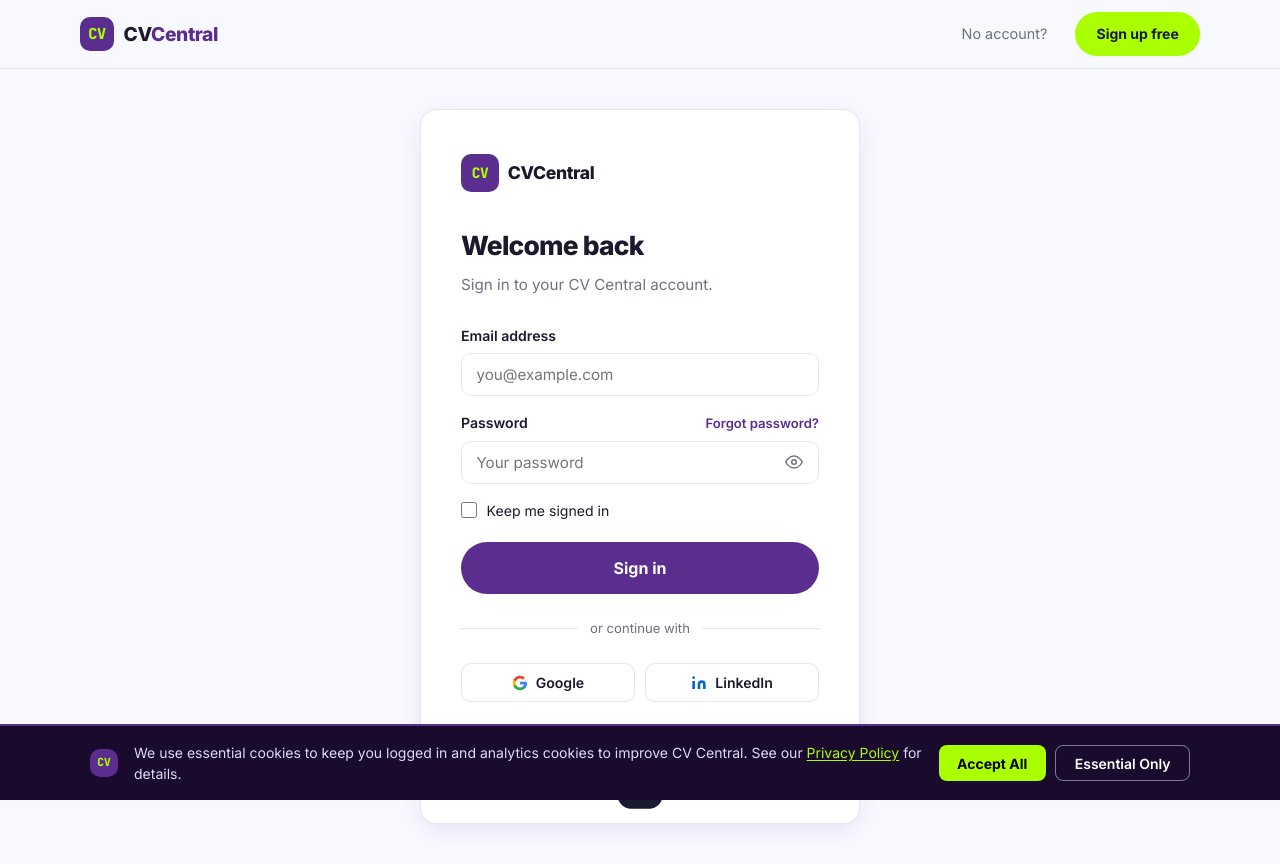
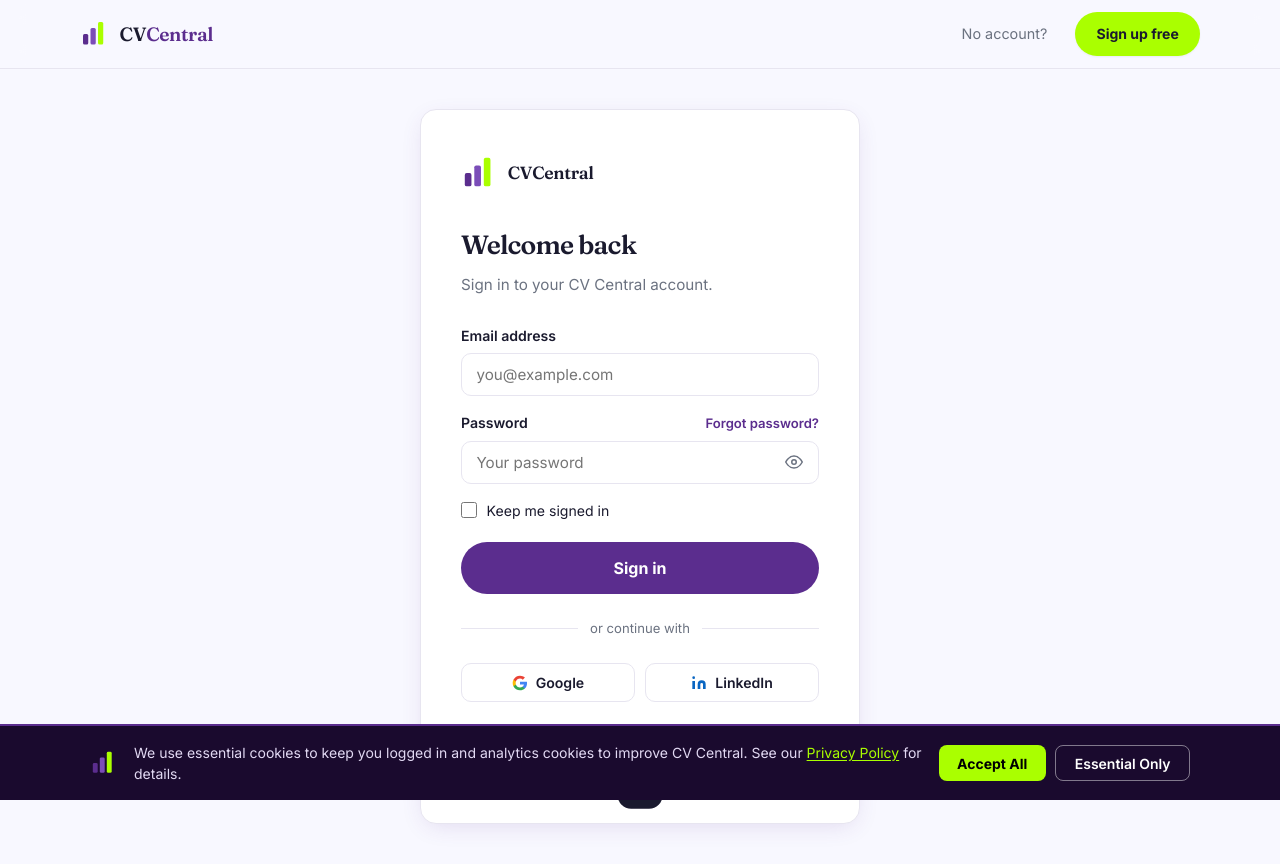
Before and after one commit to rhmatiqur-commits/cvcentral, a website: page login.html in a window 1280 px wide. Drawn offline with nearby package versions, Linux system fonts and the light colour scheme.

Commit message:
feat: redesign auth pages - new logo mark and Fraunces headings
Second phase of the whole-site redesign after dashboard.html and
cv-builder.html. login/signup/forgot-password/reset-password all get
the ascending-bars SVG logo (replacing the old violet CV square) and
Fraunces for the wordmark and page headings.

Kept the existing light centered-card layout on all four - one-time,
transient pages, no sidebar or dark/light toggle needed. Consistent
branding was the ask, not a structural redesign. Every form field,
validation script, and the Google/LinkedIn OAuth buttons untouched.

Fixed a recurring CRLF/LF mismatch on forgot-password.html and
reset-password.html before staging so the diff only shows the real change.

```diff
--- a/login.html
+++ b/login.html
@@ -7,7 +7,7 @@
   <meta name="description" content="Sign in to your CV Central account.">
   <link rel="preconnect" href="https://fonts.googleapis.com">
   <link rel="preconnect" href="https://fonts.gstatic.com" crossorigin>
-  <link href="https://fonts.googleapis.com/css2?family=Inter:wght@400;500;600;700;800;900&family=JetBrains+Mono:wght@600;700;800&display=swap" rel="stylesheet">
+  <link href="https://fonts.googleapis.com/css2?family=Inter:wght@400;500;600;700;800;900&family=Fraunces:ital,opsz,wght@0,9..144,500;0,9..144,600;0,9..144,700;1,9..144,500&family=JetBrains+Mono:wght@600;700;800&display=swap" rel="stylesheet">
   <link rel="stylesheet" href="styles/main.css">
   <link rel="icon" href="assets/logo-icon.svg" type="image/svg+xml">
   <link rel="manifest" href="manifest.json">
@@ -22,8 +22,12 @@
   <header class="site-header">
     <div class="container">
       <a href="index.html" class="logo" aria-label="CV Central home">
-        <span class="logo-mark">CV</span>
-        <span>CV<span class="logo-central">Central</span></span>
+        <svg width="30" height="30" viewBox="0 0 40 40" aria-hidden="true">
+          <rect x="4" y="20" width="7" height="14" rx="2" fill="#5B2D8E"/>
+          <rect x="14" y="12" width="7" height="22" rx="2" fill="#7B4DB8"/>
+          <rect x="24" y="4" width="7" height="30" rx="2" fill="#AAFF00"/>
+        </svg>
+        <span style="font-family:'Fraunces',Georgia,serif;font-weight:600;">CV<span class="logo-central">Central</span></span>
       </a>
       <nav class="main-nav">
         <span style="font-size:0.9rem;color:var(--muted);">No account?</span>
@@ -35,11 +39,15 @@
   <main class="auth-wrap">
     <div class="auth-card">
       <a href="index.html" class="auth-logo">
-        <span class="logo-mark" style="width:38px;height:38px;font-size:0.9rem;">CV</span>
-        <span>CV<span class="logo-central">Central</span></span>
+        <svg width="38" height="38" viewBox="0 0 40 40" aria-hidden="true">
+          <rect x="4" y="20" width="7" height="14" rx="2" fill="#5B2D8E"/>
+          <rect x="14" y="12" width="7" height="22" rx="2" fill="#7B4DB8"/>
+          <rect x="24" y="4" width="7" height="30" rx="2" fill="#AAFF00"/>
+        </svg>
+        <span style="font-family:'Fraunces',Georgia,serif;font-weight:600;">CV<span class="logo-central">Central</span></span>
       </a>
 
-      <h1>Welcome back</h1>
+      <h1 style="font-family:'Fraunces',Georgia,serif;font-weight:600;">Welcome back</h1>
       <p>Sign in to your CV Central account.</p>
 
       <div id="errorBanner" class="field-error" style="background:#FEF2F2;border:1px solid #FECACA;border-radius:8px;padding:0.7rem 0.9rem;font-size:0.88rem;margin-bottom:1rem;display:none;"></div>
@@ -180,7 +188,11 @@
   <div class="cookie-banner" id="cookieBanner" hidden>
     <div class="cookie-inner">
       <div class="cookie-logo">
-        <span class="logo-mark" style="width:28px;height:28px;font-size:0.7rem;">CV</span>
+        <svg width="28" height="28" viewBox="0 0 40 40" aria-hidden="true">
+          <rect x="4" y="20" width="7" height="14" rx="2" fill="#5B2D8E"/>
+          <rect x="14" y="12" width="7" height="22" rx="2" fill="#7B4DB8"/>
+          <rect x="24" y="4" width="7" height="30" rx="2" fill="#AAFF00"/>
+        </svg>
       </div>
       <p class="cookie-text">We use essential cookies to keep you logged in and analytics cookies to improve CV Central. See our <a href="privacy.html">Privacy Policy</a> for details.</p>
       <div class="cookie-actions">
```
Also changed, not shown: forgot-password.html (+14 -6 lines), reset-password.html (+15 -7 lines), signup.html (+19 -7 lines).
